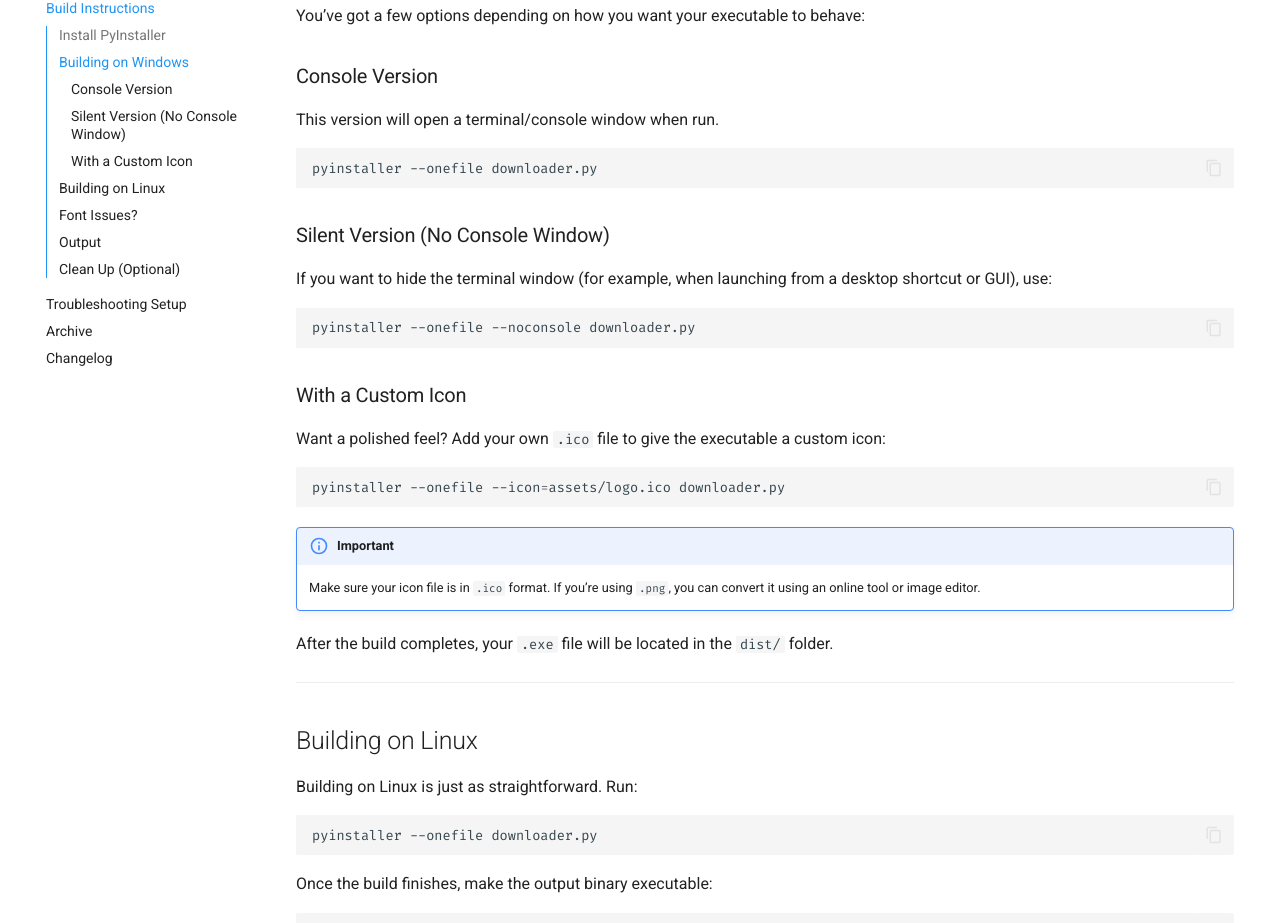
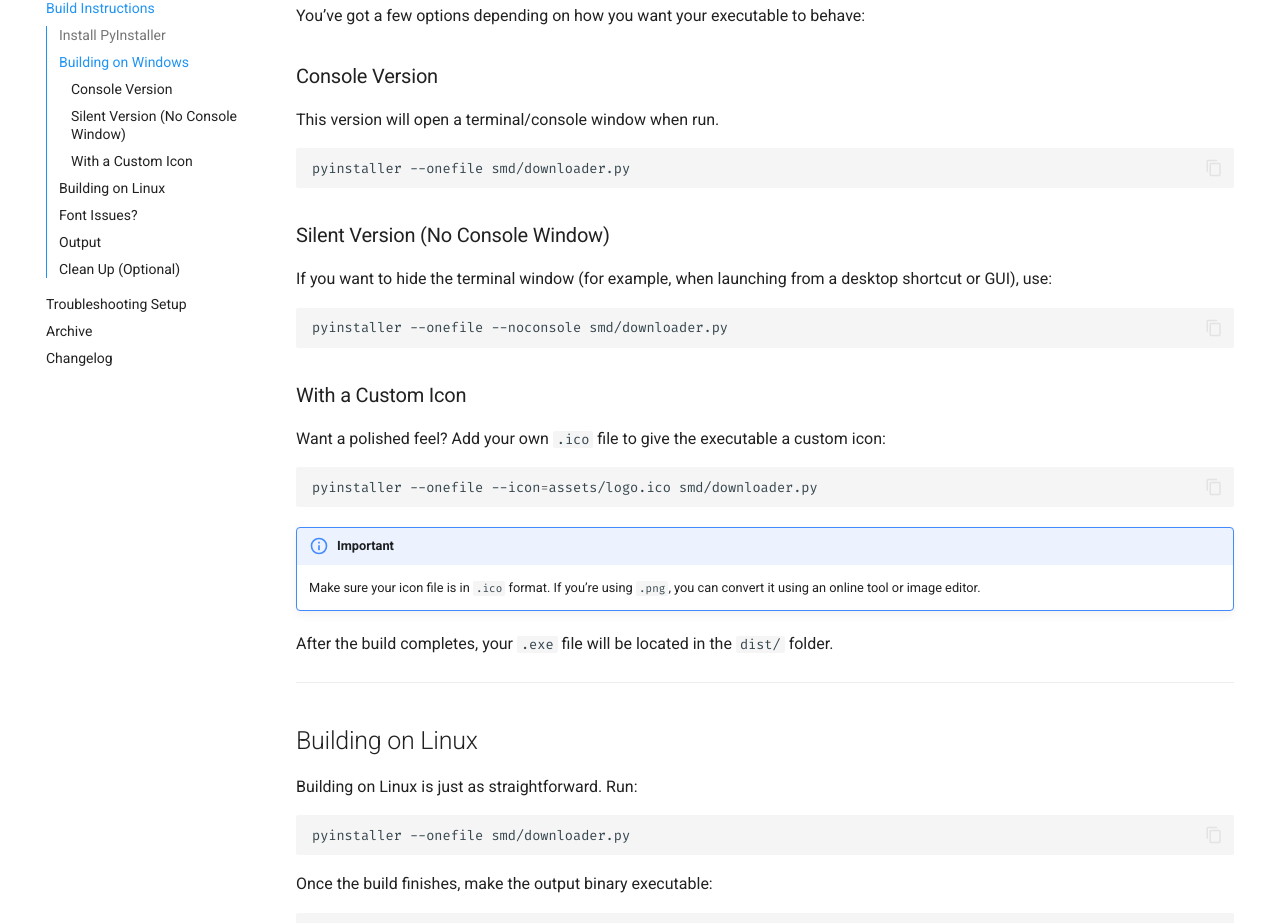
Before and after one commit to nayandas69/smd-docsite, an MkDocs documentation site: the page built from docs/build.md, in a window 1280 px wide and 1400 px high, scrolled down 517 px. Shown: the part 100-1023 px from the top of the window. Built offline with MkDocs 1.6.1 and Material for MkDocs 9.7.7, drawn with Linux system fonts in a browser that asks for light colours; comment, search, counter and statistics services are not loaded.

Commit message:
Update documentation to reference the correct path for downloader.py in build, installation, troubleshooting, and usage guides

````diff
--- a/docs/build.md
+++ b/docs/build.md
@@ -25,7 +25,7 @@ You’ve got a few options depending on how you want your executable to behave:
 This version will open a terminal/console window when run.
 
 ```bash
-pyinstaller --onefile downloader.py
+pyinstaller --onefile smd/downloader.py
 ```
 
 ### Silent Version (No Console Window)
@@ -33,7 +33,7 @@ pyinstaller --onefile downloader.py
 If you want to hide the terminal window (for example, when launching from a desktop shortcut or GUI), use:
 
 ```bash
-pyinstaller --onefile --noconsole downloader.py
+pyinstaller --onefile --noconsole smd/downloader.py
 ```
 
 ### With a Custom Icon
@@ -41,7 +41,7 @@ pyinstaller --onefile --noconsole downloader.py
 Want a polished feel? Add your own `.ico` file to give the executable a custom icon:
 
 ```bash
-pyinstaller --onefile --icon=assets/logo.ico downloader.py
+pyinstaller --onefile --icon=assets/logo.ico smd/downloader.py
 ```
 !!! important
     Make sure your icon file is in `.ico` format. If you’re using `.png`, you can convert it using an online tool or image editor.
@@ -55,7 +55,7 @@ After the build completes, your `.exe` file will be located in the `dist/` folde
 Building on Linux is just as straightforward. Run:
 
 ```bash
-pyinstaller --onefile downloader.py
+pyinstaller --onefile smd/downloader.py
 ```
 
 Once the build finishes, make the output binary executable:
````
Also changed, not shown: docs/faq.md (+1 -1 lines), docs/installation.md (+3 -3 lines), docs/troubleshooting.md (+2 -2 lines), docs/usage.md (+1 -1 lines).
